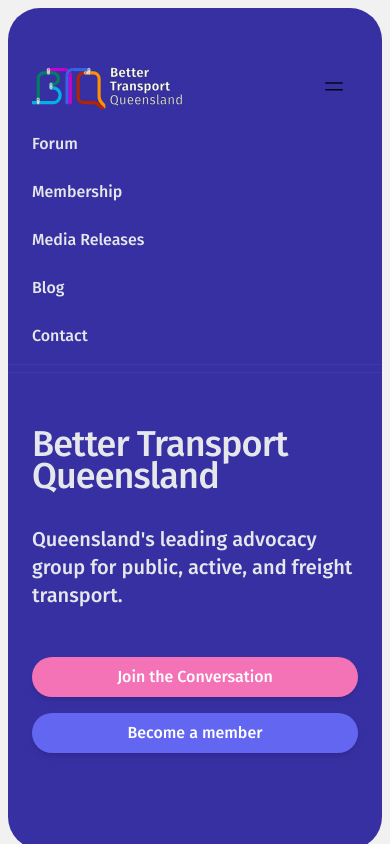
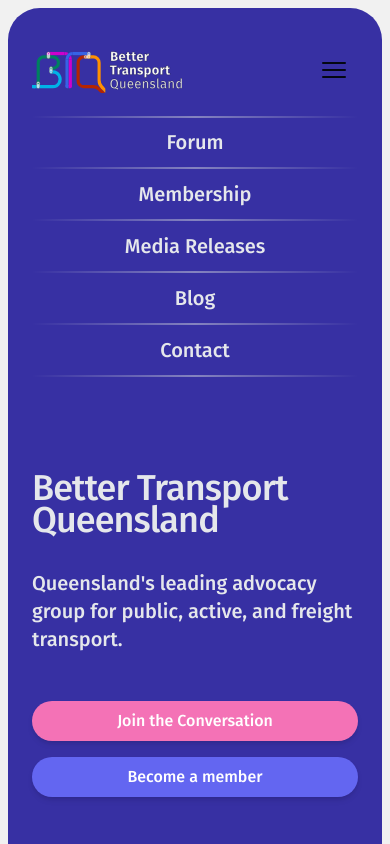
Before and after one commit to rowan-gray/btq-website, a Next.js app: page / in a window 390 px wide. Both pictures are taken after a click on the button "Toggle main menu". Shown: the top 844 px of the page. Built offline with nearby package versions, Linux system fonts and the light colour scheme.

Commit message:
General improvements to the layout. Changed the navbar header to take text, href, and an optional expiry instead of an element.

```diff
--- a/app/page.tsx
+++ b/app/page.tsx
@@ -2,10 +2,8 @@
 import { Button } from '@/components/button'
 import { Container } from '@/components/container'
 import { Footer } from '@/components/footer'
-import { Link } from '@/components/link'
 import { Navbar } from '@/components/navbar'
 import { Heading, Lead } from '@/components/text'
-import { ChevronRightIcon } from '@heroicons/react/16/solid'
 import type { Metadata } from 'next'
 import Image from 'next/image'
 
@@ -13,7 +11,7 @@
   title: undefined,
   description:
     'Better Transport Queensland champions sustainable public and active transport while promoting efficient regional transport and freight rail solutions for a connected and greener future.',
-  slug: undefined, // If no specific slug is needed, leave it as an empty string
+  slug: undefined,
 })
 
 function Hero() {
@@ -21,24 +19,20 @@
     <div className="mx-2 rounded-4xl bg-indigo-800 selection:bg-pink-400 selection:text-indigo-800">
       <Container className="relative">
         <Navbar
-          banner={
-            <Link
-              href="https://forum.bettertransportqueensland.org/t/notice-of-general-special-general-and-policy-meetings-april-6th-2025/346"
-              className="flex items-center gap-1 rounded-full bg-indigo-500 px-3 py-0.5 text-sm/6 font-medium text-white transition duration-200 ease-out data-[hover]:bg-indigo-600"
-            >
-              Join us for our 2025 Policy Platform
-              <ChevronRightIcon className="size-4" />
-            </Link>
-          }
+          banner={{
+            text: 'Join us for our 2025 Policy Platform',
+            href: 'https://forum.bettertransportqueensland.org/t/notice-of-general-special-general-and-policy-meetings-april-6th-2025/346',
+            expiry: new Date('2025-04-06T17:00:00+10:00'),
+          }}
           filled
         />
-        <div className="pb-24 pt-16 sm:pb-32 sm:pt-24 md:pb-48 md:pt-32">
+        <div className="pb-24 pt-12 sm:pb-32 sm:pt-16 md:pb-48 md:pt-24">
           <h1 className="font-display text-balance text-4xl/[0.9] font-medium tracking-tight text-gray-200 sm:text-6xl/[0.8] md:text-7xl/[0.8]">
             Better Transport Queensland
           </h1>
           <p className="mt-8 max-w-lg text-xl/7 font-medium text-gray-200 sm:text-2xl/8">
-            Queensland's leading advocacy group for public, active, and freight
-            transport.
+            Queensland&apos;s leading advocacy group for public, active, and
+            freight transport.
           </p>
           <div className="mt-12 flex flex-col gap-x-6 gap-y-4 sm:flex-row">
             <Button
@@ -65,9 +59,9 @@
   }
 
   return (
-    <div className="overflow-hidden">
-      <Container className="pb-24">
-        <Heading>2025 Policy Platform - Match 6th</Heading>
+    <div>
+      <Container>
+        <Heading as="h1">2025 Policy Platform - Match 6th</Heading>
         <Lead className="mt-6 max-w-3xl">
           Join us for our inaugural policy platform on March 6th at Kenmore
           Library! This is your opportunity to shape the future of transport in
@@ -87,7 +81,7 @@
 
 function FeatureSection() {
   return (
-    <div className="overflow-hidden">
+    <div>
       <Container>
         <Heading as="h1">
           Empowering Queenslanders to Shape the Future of Transport!
@@ -119,7 +113,7 @@
               <p className="text-md/6 mt-3 text-gray-600">
                 We believe Queensland’s brighter future starts with world-class
                 public, active, and freight transport systems. Our goal is to
-                shift the narrative on Queensland's transport away from
+                shift the narrative on Queensland&apos;s transport away from
                 car-centric ideologies and towards research-driven investments
                 in cutting-edge transport solutions.
               </p>
@@ -223,7 +217,7 @@
                 />
               </div>
             </div>
-            <div className="pt-20">
+            <div className="pt-24">
               <Heading as="h2">Join the conversation on the BTQ Forum!</Heading>
               <Lead className="mt-6 max-w-3xl">
                 Stay up-to-date with the latest insights directly from the
@@ -251,7 +245,7 @@
     <div className="overflow-hidden">
       <Hero />
       <main>
-        <div className="py-32">
+        <div className="space-y-32 pb-24 pt-32">
           <UpcomingEvents />
           <FeatureSection />
         </div>
--- a/components/navbar.tsx
+++ b/components/navbar.tsx
@@ -1,12 +1,10 @@
 'use client'
 
-import {
-  Disclosure,
-  DisclosureButton,
-  DisclosurePanel,
-} from '@headlessui/react'
-import { Bars2Icon } from '@heroicons/react/24/solid'
-import { motion } from 'framer-motion'
+import { Disclosure } from '@headlessui/react'
+import { ChevronRightIcon } from '@heroicons/react/16/solid'
+import { Bars3Icon } from '@heroicons/react/24/solid'
+import { AnimatePresence, motion } from 'framer-motion'
+import { useState } from 'react'
 import { Link } from './link'
 import { Logo } from './logo'
 
@@ -24,7 +22,7 @@
       {links.map(({ href, label }) => (
         <Link
           href={href}
-          className={`flex h-[2rem] items-center px-4 text-base font-medium transition duration-200 ease-in-out ${filled ? 'bg-indigo-500 text-white data-[hover]:bg-indigo-600' : 'bg-indigo-300/35 text-black data-[hover]:bg-indigo-500/35'} mr-1 rounded-xl`}
+          className={`flex h-[2rem] items-center whitespace-nowrap px-4 text-base font-medium transition duration-200 ease-in-out ${filled ? 'bg-indigo-500 text-white data-[hover]:bg-indigo-600' : 'bg-indigo-300/35 text-black data-[hover]:bg-indigo-500/35'} mr-1 rounded-xl`}
           key={href}
         >
           {label}
@@ -34,49 +32,89 @@
   )
 }
 
-function MobileNavButton({ filled }: { filled: true | undefined }) {
+function MobileNavButton({
+  filled,
+  onClick,
+}: {
+  filled: true | undefined
+  onClick: () => void
+}) {
   return (
-    <DisclosureButton
+    <motion.button
       className="flex size-12 items-center justify-center self-center rounded-lg data-[hover]:bg-black/5 lg:hidden"
-      aria-label="Open main menu"
+      aria-label="Toggle main menu"
+      onClick={onClick}
+      whileTap={{ scale: 0.9 }} // Bounce effect: grows larger
+      animate={{ scale: 1 }} // Returns to normal size
+      transition={{
+        type: 'spring', // Natural bounce effect
+        stiffness: 500,
+        damping: 20,
+      }}
     >
-      <Bars2Icon className={`size-6 ${!filled ? 'text-black' : ''}`} />
-    </DisclosureButton>
+      {/* Hamburger icon */}
+      <Bars3Icon className={`size-8 ${!filled ? 'text-black' : ''}`} />
+    </motion.button>
   )
 }
 
-function MobileNav({ filled }: { filled: true | undefined }) {
+function MobileNav({
+  filled,
+  isOpen,
+}: {
+  filled: true | undefined
+  isOpen: boolean
+}) {
   return (
-    <DisclosurePanel
-      className={`lg:hidden ${!filled ? 'text-black' : 'text-gray-200'}`}
+    <AnimatePresence>
+      {isOpen && (
+        <motion.div
+          initial={{ height: 0, opacity: 0 }}
+          animate={{ height: 'auto', opacity: 1 }}
+          exit={{ height: 0, opacity: 0 }} // Close animation
+          transition={{ duration: 0.3, ease: 'easeInOut' }}
+          className={`overflow-hidden lg:hidden ${
+            !filled ? 'text-black' : 'text-gray-200'
+          }`}
         >
-      <div className="flex flex-col gap-6 py-4">
+          <div className="relative flex flex-col py-4 text-center">
+            {/* Adjusted line above the first item */}
+
             {links.map(({ href, label }, linkIndex) => (
               <motion.div
-            initial={{ opacity: 0, rotateX: -90 }}
-            animate={{ opacity: 1, rotateX: 0 }}
+                initial={{ opacity: 0, scale: 0.8 }}
+                animate={{ opacity: 1, scale: 1 }}
+                exit={{ opacity: 0, scale: 1 }}
                 transition={{
-              duration: 0.15,
+                  duration: 0.2,
                   ease: 'easeInOut',
-              rotateX: { duration: 0.3, delay: linkIndex * 0.1 },
+                  delay: linkIndex * (0.3 / links.length),
                 }}
                 key={href}
+                className="relative"
               >
+                {linkIndex == 0 && (
+                  <div className="absolute inset-x-0 top-0 translate-y-1/2">
+                    <div className="h-px bg-gradient-to-r from-transparent via-gray-300 to-transparent" />
+                  </div>
+                )}
                 <Link href={href} className="text-base font-medium">
-              {label}
+                  <p className="py-3 text-xl">{label}</p> {/* Text padding */}
                 </Link>
+                {/* Add the fading horizontal line */}
+                <div
+                  className={`absolute inset-x-0 bottom-0 translate-y-1/2 ${
+                    linkIndex === links.length - 1 ? 'mt-4' : ''
+                  }`}
+                >
+                  <div className="h-px bg-gradient-to-r from-transparent via-gray-300 to-transparent" />
+                </div>
               </motion.div>
             ))}
           </div>
-      <div className="absolute left-1/2 w-screen -translate-x-1/2">
-        <div
-          className={`absolute inset-x-0 top-0 border-t ${!filled ? 'border-black/5' : 'border-gray-200/5'} `}
-        />
-        <div
-          className={`absolute inset-x-0 top-2 border-t ${!filled ? 'border-black/5' : 'border-gray-200/5'}`}
-        />
-      </div>
-    </DisclosurePanel>
+        </motion.div>
+      )}
+    </AnimatePresence>
   )
 }
 
@@ -84,28 +122,38 @@
   banner,
   filled,
 }: {
-  banner?: React.ReactNode
+  banner?: { text: string; href: string; expiry?: Date }
   filled?: true
 }) {
+  const [isOpen, setIsOpen] = useState(false)
+
   return (
-    <Disclosure as="header" className="mt-2 pt-12 sm:pt-16 dark:text-white">
-      <header className="flex items-center justify-between">
+    <Disclosure as="header" className="mt-2 py-8 sm:py-12 dark:text-white">
+      <header className="flex items-center justify-between gap-6">
         <div className="flex items-center gap-6">
           <div className="flex items-center py-3">
             <Link href="/" title="Home">
               <Logo className="h-9 text-white" filled={filled} />
             </Link>
           </div>
-          {banner && (
-            <div className="relative hidden items-center py-3 lg:flex">
-              {banner}
-            </div>
+          {banner &&
+            (banner.expiry ? Date.now() < banner.expiry.getTime() : true) && (
+              <Link
+                href={banner.href}
+                className="lg:text-md flex items-center gap-1 rounded-2xl bg-indigo-500 py-0.5 pl-4 pr-3 text-xs/5 font-medium text-white transition duration-200 ease-out data-[hover]:bg-indigo-600 md:text-sm/6"
+              >
+                {banner.text}
+                <ChevronRightIcon className="size-4" />
+              </Link>
             )}
         </div>
         <DesktopNav filled={filled} />
-        <MobileNavButton filled={filled} />
+        <MobileNavButton
+          filled={filled}
+          onClick={() => setIsOpen((prev: boolean) => !prev)}
+        />
       </header>
-      <MobileNav filled={filled} />
+      <MobileNav filled={filled} isOpen={isOpen} />
     </Disclosure>
   )
 }
```
Also changed, not shown: components/button.tsx (+7 -9 lines). Lines whose indentation alone changed are shown as unchanged.
